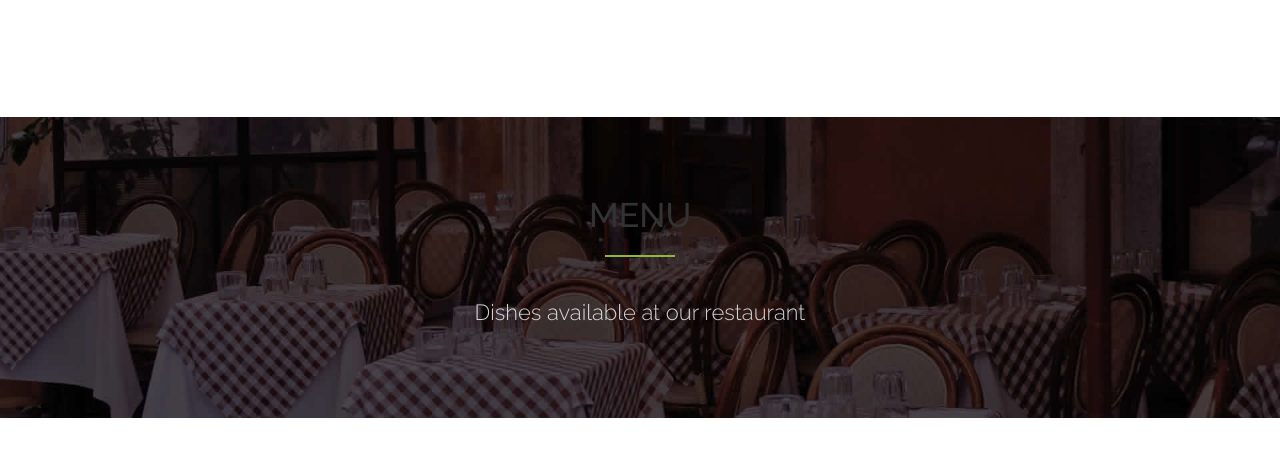
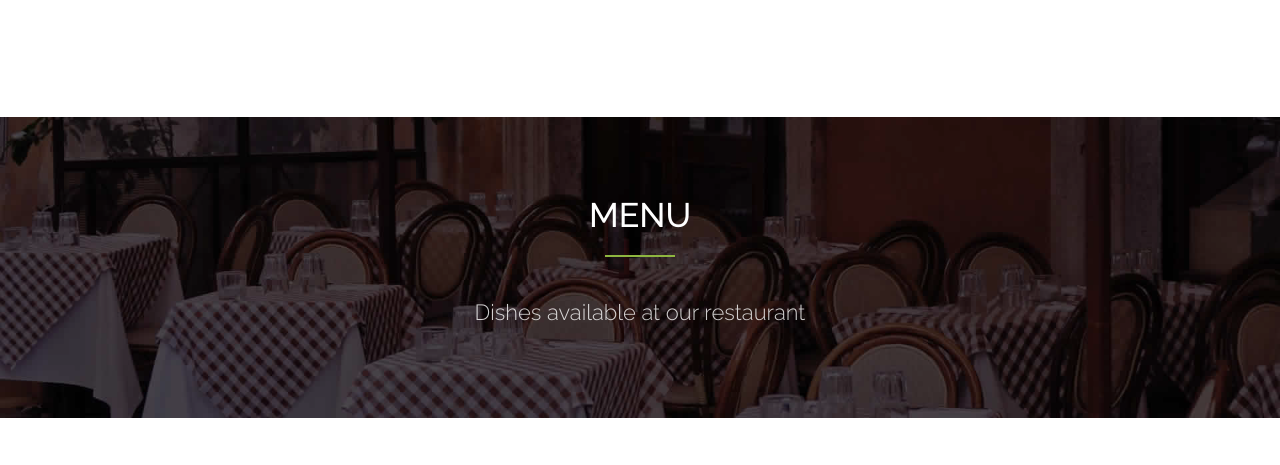
Before and after one commit to zameel7/raz-al-hind-website, a plain HTML site: page index.html in a window 1280 px wide. Shown: the part 1430-1895 px from the top of the page. Drawn offline with Linux system fonts and the light colour scheme.

Commit message:
Font color

```diff
--- a/css/style.css
+++ b/css/style.css
@@ -299,7 +299,7 @@ header .intro-text {
 	background-size: cover;
 	margin-bottom: 50px;
 }
-#portfolio2 .section-title h2, #portfolio .section-title{
+#portfolio2 .section-title h2, #portfolio .section-title h2{
 	color: #fff;
 }
 .categories {
```
